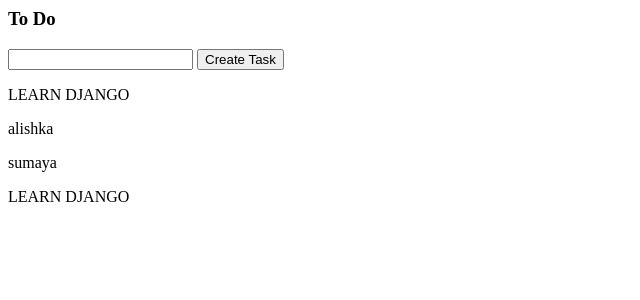
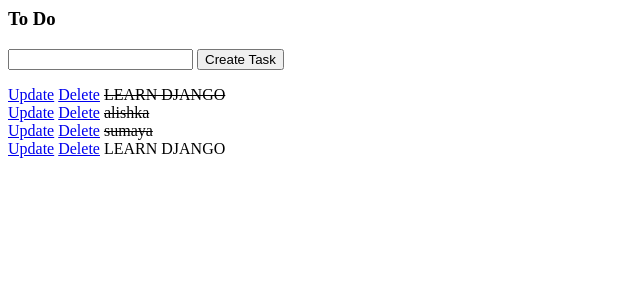
Before and after one commit to alishker/Django-TodoApp, a Django app: page / in a window 1280 px wide. Shown: the top 300 px of the page, without its empty margins (0-640 px from the left). Run offline with Django 3.2, Linux system fonts and the light colour scheme; data comes from the database, SQL or seed files in the repository; both versions use the stored data as it was after the commit.

Commit message:
complete main functinality

```diff
--- /dev/null
+++ b/todoProject/todoApp/templates/todoApp/delete.html
@@ -0,0 +1,6 @@
+<p>are you sure you want to delete "{{item}}"</p>
+<a href="{% url 'list' %}">Cancel</a>
+<form action="" method="POST">
+    {% csrf_token %}
+    <input type="submit" value="Confirm">
+</form>
--- a/todoProject/todoApp/templates/todoApp/list.html
+++ b/todoProject/todoApp/templates/todoApp/list.html
@@ -8,7 +8,13 @@
 
 {% for tasks in task %}
 <div>
+    <a href="{% url 'update_task' tasks.id %}">Update</a>
+    <a href="{% url 'delete' tasks.id %}">Delete</a>
 
-    <p>{{tasks}}</p>
+    {% if tasks.complete == True %}
+    <strike>{{tasks}}</strike>
+    {% else%}
+    <span>{{tasks}}</span>
+    {%endif%}
 </div>
 {% endfor %}
--- a/todoProject/todoApp/urls.py
+++ b/todoProject/todoApp/urls.py
@@ -1,8 +1,10 @@
 
 from django.urls import path
 
-from . import views
+from todoApp import views
 
 urlpatterns = [
-    path('', views.index, name='index'),
+    path('', views.index, name='list'),
+    path('update_task/<str:pk>/', views.updateTask, name='update_task'),
+    path('delete/<str:pk>/', views.deleteTask, name='delete')
 ]
--- a/todoProject/todoApp/views.py
+++ b/todoProject/todoApp/views.py
@@ -17,3 +17,27 @@
 
     context = {'task': task, 'form': form}
     return render(request, 'todoApp/list.html', context)
+
+
+def updateTask(request, pk):
+    task = Tasks.objects.get(id=pk)
+
+    form = TodoForm(instance=task)
+    if request.method == 'POST':
+        form = TodoForm(request.POST, instance=task)
+        if form.is_valid():
+            form.save()
+        return redirect('/')
+
+    context = {'form': form}
+    return render(request, 'todoApp/update_task.html', context)
+
+
+def deleteTask(request, pk):
+    item = Tasks.objects.get(id=pk)
+    if request.method == 'POST':
+        item.delete()
+        return redirect('/')
+
+    context = {'item': item}
+    return render(request, 'todoApp/delete.html', context)
```
Also changed, not shown: todoProject/todoApp/templates/todoApp/update_task.html (added, +7 -0 lines), todoProject/db.sqlite3.
